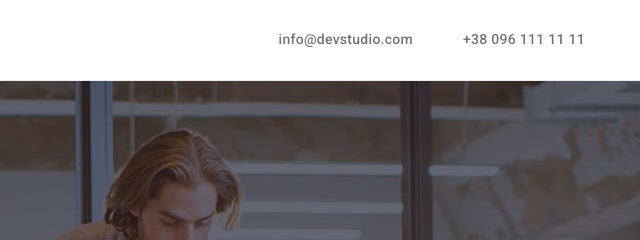
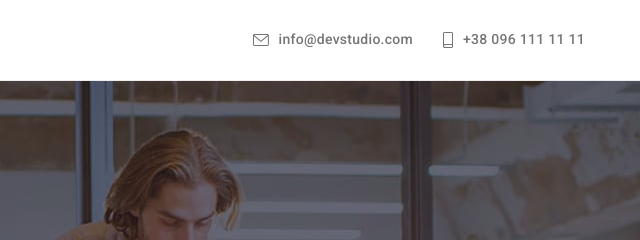
Before and after one commit to kosta-j/goit-markup-hw-04, a plain HTML site: page index.html in a window 1280 px wide. Shown: the top 240 px of the page, 640-1280 px from the left. Drawn offline with nearby package versions, Linux system fonts and the light colour scheme.

Commit message:
header icons added

```diff
--- a/css/styles.css
+++ b/css/styles.css
@@ -197,8 +197,32 @@ body {
   display: flex;
 }
 
+.contacts-item:not(:last-child) {
+  margin-right: 30px;
+}
+
+.contacts-icon {
+  display: flex;
+  justify-content: center;
+  align-items: center;
+  margin-right: 10px;
+  fill: currentColor;
+}
+
+.contacts-icon.envelope {
+  width: 16px;
+  height: 12px;
+}
+
+.contacts-icon.smartphone {
+  width: 10px;
+  height: 16px;
+}
+
 .header-contacts {
-  display: block;
+  display: flex;
+  justify-content: flex-end;
+  align-items: center;
   padding-top: 32px;
   padding-bottom: 32px;
 
@@ -214,8 +238,8 @@ body {
   color: var(--accent-color);
 }
 
-.contacts-item:not(:last-child) {
-  margin-right: 50px;
+.header-contacts:hover .contacts-icon {
+  fill: var(--accent-color);
 }
 /* HEADER end */
 
--- a/index.html
+++ b/index.html
@@ -31,10 +31,20 @@
             </nav>
             <ul class="contacts list">
                 <li class="contacts-item">
-                    <a class="header-contacts link" href="mailto:info@devstudio.com">info@devstudio.com</a>
+                    <a class="header-contacts link" href="mailto:info@devstudio.com">
+                        <svg class="contacts-icon envelope">
+                            <use href="./images/sprite.svg#envelope"></use>
+                        </svg>
+                        info@devstudio.com
+                    </a>
                 </li>
                 <li class="contacts-item">
-                    <a class="header-contacts link" href="tel:+380961111111">+38 096 111 11 11</a>
+                    <a class="header-contacts link" href="tel:+380961111111">
+                        <svg class="contacts-icon smartphone">
+                            <use href="./images/sprite.svg#smartphone"></use>
+                        </svg>
+                        +38 096 111 11 11
+                    </a>
                 </li>
             </ul>
         </div>
```
